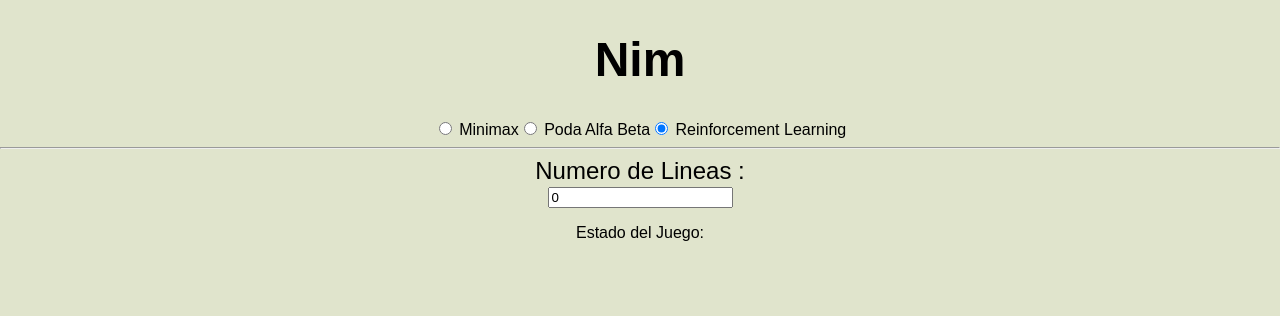
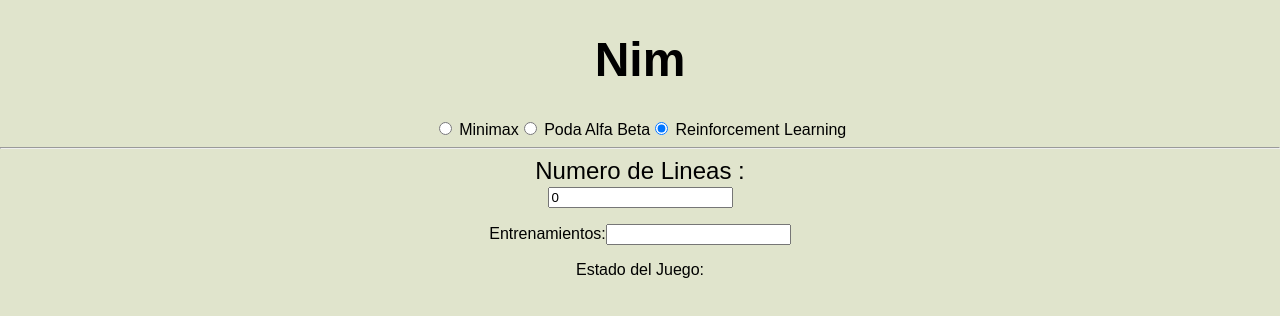
Before and after one commit to gsebacatt/nimGame, a React (Create React App) app: page / in a window 1280 px wide. Both pictures are taken after a click on the radio button 661 px from the left and 128 px from the top of the page. Shown: the top 316 px of the page. Built offline with nearby package versions, Linux system fonts and the light colour scheme.

Commit message:
Added Optimal Move

```diff
--- a/src/Components/NimGame/NimGame.jsx
+++ b/src/Components/NimGame/NimGame.jsx
@@ -19,7 +19,9 @@ export default class NimGame extends Component {
             result: null,
             algo: null,
             training: false,
-            performance: null
+            performance: null,
+            trains: null,
+            optimal: null,
         }
     }
 
@@ -41,6 +43,12 @@ export default class NimGame extends Component {
         this.setState({
             depth: +value.target.value,
             //gameState: new Array(Number(value.target.value)),
+        })
+    }
+
+    submitTrain = (value) => {
+        this.setState({
+            trains: +value.target.value,
         })
     }
 
@@ -128,8 +136,10 @@ export default class NimGame extends Component {
 
             let ai;
             if (this.state.algo === "rl") {
+                console.log("entrenamientos: ")
+                console.log(this.state.trains)
                 //No queiro contar el tiempo de entrenamiento
-                ai = train(100, this.state.gameState);
+                ai = train(this.state.trains, this.state.gameState);
                 console.log(" ai training: ")
                 console.log(ai)
             }
@@ -187,6 +197,22 @@ export default class NimGame extends Component {
         })
     }
 
+    checkOptimal = () => {
+        let optimal = this.optimal_move(this.state.gameState);
+
+        let row;
+        let amount;
+
+        if (optimal) {
+            row = optimal[0];
+            amount = optimal[1];
+
+            this.setState({
+                optimal: "fila: " + row + ", cantidad: " + amount,
+            })
+        }
+    }
+
     gameFinished = () => {
         let sum = 0;
         this.state.gameState.forEach(line => {
@@ -204,6 +230,16 @@ export default class NimGame extends Component {
         this.setState({
             algo: event.target.value,
         })
+    }
+
+    optimal_move = (stacks) => {
+        var stacks_xor = stacks.reduce((r, e) => r ^ e, 0);
+        var is_endgame = stacks.reduce((r, e) => r + (e > 1), 0) < 2;
+        var move = stacks.reduce((move, stack, i) => {
+            var take = stack - (is_endgame ^ stack ^ stacks_xor);
+            return take > move[1] ? [i, take] : move;
+        }, [0, 0]);
+        return move[1] > 0 ? move : undefined;
     }
 
 
@@ -237,8 +273,19 @@ export default class NimGame extends Component {
                         </button>
                         <button className={"hover"} disabled={!aiTurn}>IA</button>
                         <button className={"hover"} onClick={this.resetGame}>Reset</button>
+                        <button className={"hover"} onClick={this.checkOptimal}>Optimal</button>
                     </>
                 )}
+
+                {this.state.algo === "rl" && (
+                    <p>
+                        Entrenamientos:
+                        <input type="number" id="depth" onChange={this.submitTrain}/>
+                    </p>
+                )}
+
+                {console.log(this.state.optimal)}
+                {this.state.optimal && <p>Movimiento Optimo: {this.state.optimal}</p>}
 
 
                 {(this.state.algo === "minimax" || this.state.algo === "alphabeta") && (
```
